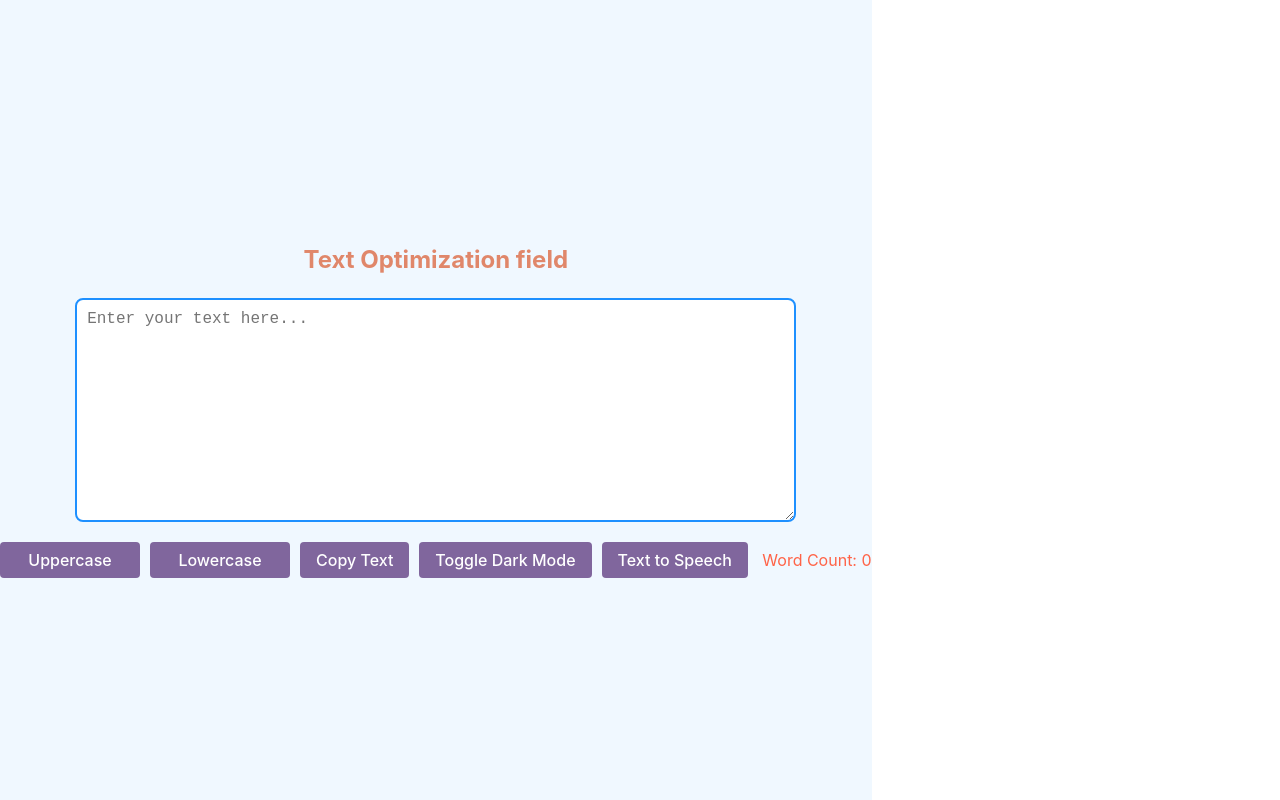
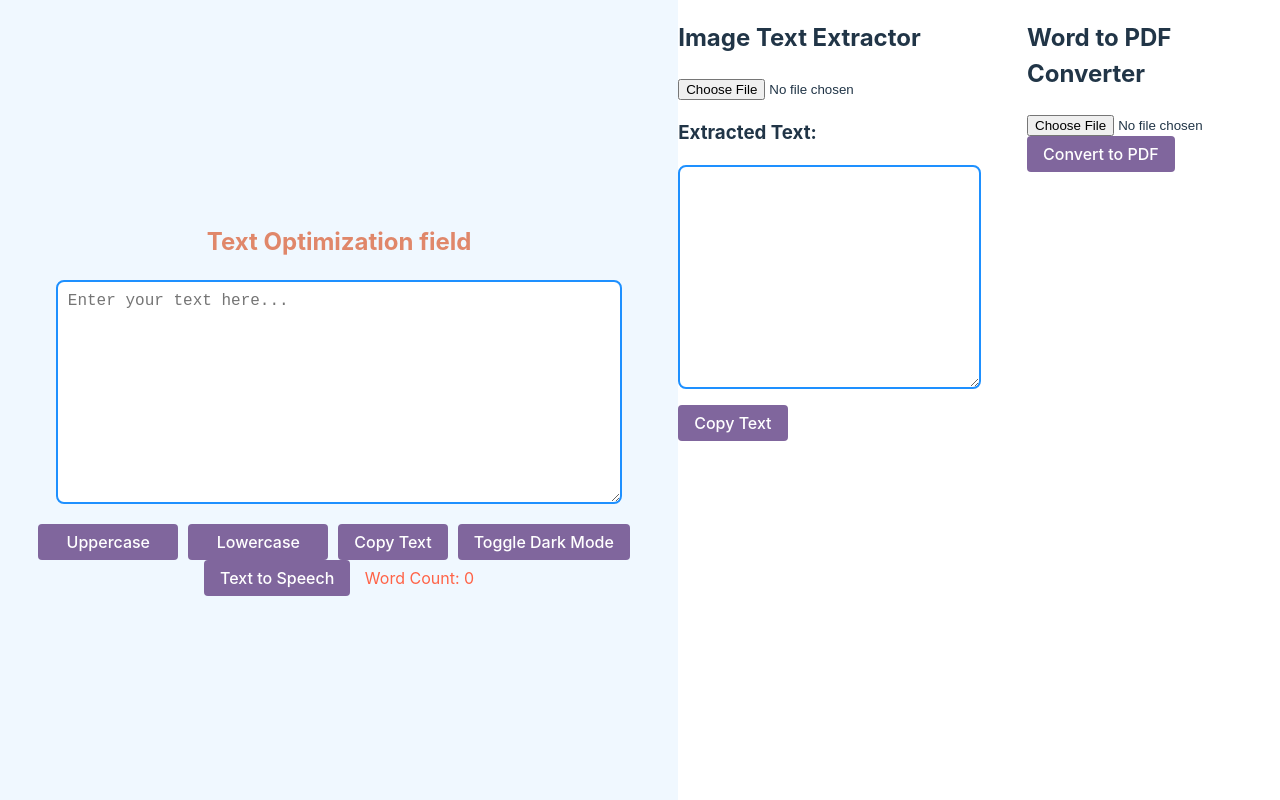
Before and after one commit to ekansh-vedi/text-utilization, a React (Vite) app: page / in a window 1280 px wide. Shown: the top 800 px of the page. Built offline with nearby package versions, Linux system fonts and the light colour scheme.

Commit message:
removed css to align center

```diff
--- a/src/App.css
+++ b/src/App.css
@@ -16,13 +16,6 @@
   }
 
 
-  .App {
-    display: flex;
-    flex-direction: column;
-    justify-content: center; /* Center vertically */
-    align-items: center; /* Center horizontally */
-    height: 100vh; /* Ensure full height of the viewport */
-  }
 
 
 
--- a/src/ImageTextExtractor.jsx
+++ b/src/ImageTextExtractor.jsx
@@ -38,12 +38,6 @@ const ImageTextExtractor = () => {
         <h3>Extracted Text:</h3>
         <textarea value={extractedText} onChange={handleTextChange} rows={10} cols={50} />
         <button onClick={handleCopyText}>Copy Text</button>
-
-        <br />
-        <br />
-        <br />
-        <br />
-        <br />
       </div>
     </div>
   );
```
